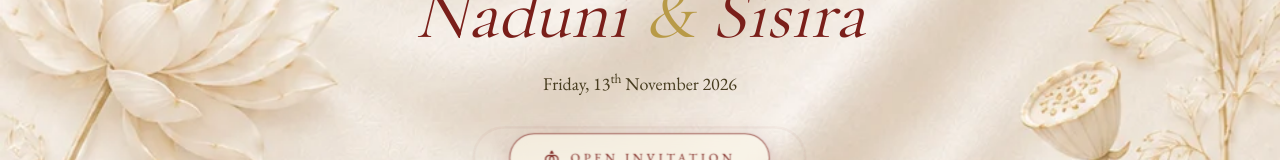
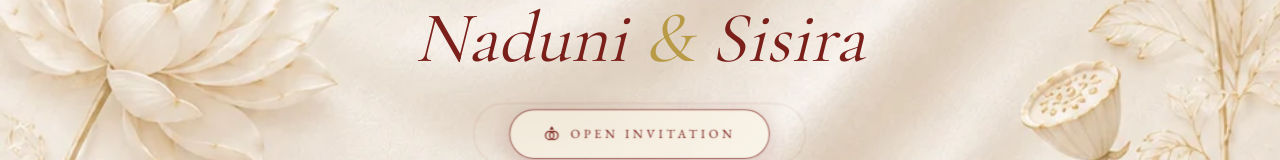
Before and after one commit to Dumanga/invitations, a Next.js app: page / in a window 1280 px wide. Shown: the part 281-441 px from the top of the page. Built offline with nearby package versions, Linux system fonts and the light colour scheme.

Commit message:
Hide date on cover screen; it remains on the main invitation card
Co-Authored-By: Claude Fable 5 <noreply@anthropic.com>

```diff
--- a/components/Cover.tsx
+++ b/components/Cover.tsx
@@ -58,11 +58,13 @@ export default function Cover({ onOpen }: { onOpen: () => void }) {
           {wedding.groom}
         </motion.h1>
 
+        {/* Date hidden on the cover — it is shown on the main invitation card.
+            Remove the `hidden` class to bring it back. */}
         <motion.p
           initial={{ opacity: 0, y: 20 }}
           animate={{ opacity: 1, y: 0 }}
           transition={{ delay: 1.1, duration: 0.9 }}
-          className="mt-5 text-base text-ink sm:text-lg"
+          className="mt-5 hidden text-base text-ink sm:text-lg"
         >
           {wedding.dateLabel.day}, {wedding.dateLabel.date}
           <sup>{wedding.dateLabel.ordinal}</sup> {wedding.dateLabel.month}{" "}
```
